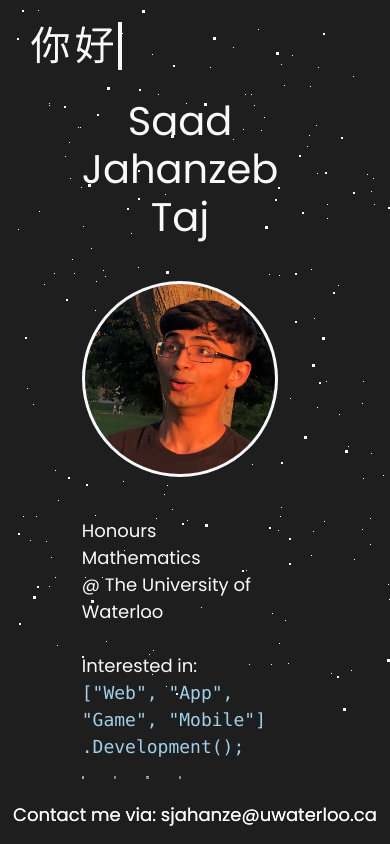
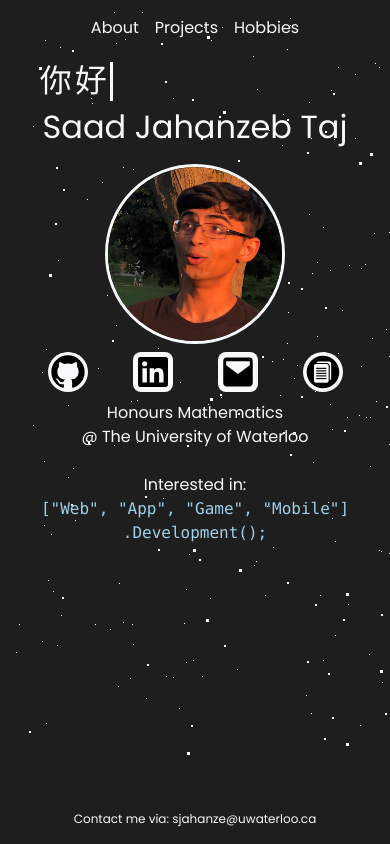
Before and after one commit to SJT00/SJT00.github.io, a Gatsby site: page / in a window 390 px wide. Built offline with nearby package versions, Linux system fonts and the light colour scheme; Gatsby itself is replaced by a stand-in of ours.

Commit message:
Better screen size accom, and code typing effect

```diff
--- a/src/components/Contact.js
+++ /dev/null
@@ -1,4 +0,0 @@
-import React from "react";
-export default function Contact(){
-return(<p id="contact">Contact me via: sjahanze@uwaterloo.ca</p>)
-}
--- a/src/components/Intro.js
+++ b/src/components/Intro.js
@@ -1,56 +1,47 @@
 import React from "react";
 import { Col, Row } from "react-bootstrap";
-import TypeWriter from "./typeWriter.js";
+import "./typewriter.scss";
 import "./intro.scss";
 export default function Intro() {
-  var iWH = 40;// Icon width and Height
+  var iWH = 40; // Icon width and Height
   return (
     <Row xs={1} id="intro">
+      <Row id="welcometxt">
+        <Col>
+          <h1 className="typewriter" id="l2r1">
+            {"Hi"}
+          </h1>
+          <h1 className="typewriter" dir="rtl" id="r2l">
+            {"سالام"}
+          </h1>
+          <h1 className="typewriter" id="l2r2">
+            {"你好"}
+          </h1>
+        </Col>
+      </Row>
+      <Row>
+        <Col style={{marginRight:"auto",marginLeft:"auto",maxWidth:"700px"}}>
           <Row>
             <Col>
-          <TypeWriter
-            text={["Hi", "سالام", "你好"]}
-          />
-        </Col>
-      </Row>
-      <Row style={{ marginTop: "5%" }}>
-        <Col />
-        <Col>
-          <Row>
-            <Col>
-              <h1 style={{ textAlign: "center", marginBottom: "40px" }}>
+              <h1
+                id="title"
+                style={{ textAlign: "center", marginBottom: "1ex" }}
+              >
                 Saad Jahanzeb Taj
               </h1>
             </Col>
           </Row>
-          <Row xs={1} sm={2}>
+          <Row sm={2}>
             <Col>
               <img
-                style={{ marginBottom: "40px" }}
+                style={{ marginBottom: "1ex" }}
                 id="headshot"
                 height="200px"
                 width="200px"
                 src="../../Headshot.jpg"
                 alt="Great Picture of Me"
               />
-            </Col>
-            <Col>
-              <p>
-                Honours Mathematics
-                <br />@ The University of Waterloo
-                <br />
-                <br />
-                Interested in:
-                <br />
-                <code>
-                  ["Web", "App", "Game", "Mobile"]
-                  <br />
-                  .Development();
-                </code>
-              </p>
-            </Col>
-          </Row>
-          <Row id="links">
+              <Row id="links" style={{ marginBottom: "1ex" }}>
                 <Col>
                   <a href="https://github.com/SJT00" target="_blank">
                     <img
@@ -110,16 +101,25 @@ export default function Intro() {
                     />
                   </a>
                 </Col>
-            <Col/>
-            <Col/>
-            <Col/>
-            <Col/>
               </Row>
             </Col>
-        <Col />
+            <Col>
+              <p id="desc">
+                Honours Mathematics
+                <br />@ The University of Waterloo
+                <br />
+                <br />
+                Interested in:
+                <br />
+                <code className="typewriter" id="code">
+                  ["Web", "App", "Game", "Mobile"]
+                  <br />
+                  .Development();
+                </code>
+              </p>
+            </Col>
           </Row>
-      <Row>
-        <Col/>
+        </Col>
       </Row>
     </Row>
   );
--- a/src/components/TypeWriter.js
+++ /dev/null
@@ -1,10 +0,0 @@
-import React from "react";
-import "./typewriter.scss";
-export default function TypeWriter(props){
-    return(
-    <>
-    <h1 className="typewriter" id="l2r1">{props.text[0]}</h1>
-    <h1 className="typewriter" dir="rtl" id="r2l">{props.text[1]}</h1>
-    <h1 className="typewriter" id="l2r2">{props.text[2]}</h1>
-    </>)
-}
--- a/src/components/header.js
+++ b/src/components/header.js
@@ -1,15 +1,16 @@
 import * as React from "react";
-import { Navbar,Nav } from "react-bootstrap";
+import { Navbar, Nav } from "react-bootstrap";
 import { Helmet } from "react-helmet";
 import "./header.scss";
 
-export default function Header(){
-  return(
+export default function Header() {
+  return (
     <header>
       <Helmet>
         <title>{"Saad Taj"}</title>
       </Helmet>
-    <Navbar id="navbar" expand="md">
+      <Navbar id="navbar">
+        <Navbar.Toggle aria-controls="basic-navbar-nav" />
         <Navbar.Collapse id="basic-navbar-nav">
           <Nav className="ml-auto">
             <Nav.Link href="/about">About</Nav.Link>
--- a/src/components/header.scss
+++ b/src/components/header.scss
@@ -1,10 +1,7 @@
-
 .navbar-light {
-    .navbar-brand {
-      color: var(--customwhite);
-      &:hover {
-        color: var(--customwhite);
-        cursor: default;
+  @media screen and (max-width: 600px) {
+    .ml-auto {
+      margin-right: auto !important;
     }
   }
   .navbar-nav .nav-link {
--- a/src/components/intro.scss
+++ b/src/components/intro.scss
@@ -1,4 +1,23 @@
-#intro{
+#intro {
+  height: 60vh;
+  align-items: center;
+  justify-content: center;
+  @media screen and (max-width: 600px) {
+    h1 {
+      font-size: 2rem;
+    }
+    #desc{
+      text-align: center;
+    }
+    #links{
+      margin-right: 10px;
+      margin-left: 10px;
+    }
+    #headshot {
+      width:180px;
+      height:180px;
+    }
+  }
   #headshot {
     display: block;
     margin: auto;
--- a/src/components/layout.js
+++ b/src/components/layout.js
@@ -3,7 +3,6 @@ import PropTypes from "prop-types";
 
 import { Container } from "react-bootstrap";
 import Background from "../components/bkgd.js";
-import Contact from "../components/contact.js";
 
 import Header from "./header";
 import "./layout.scss";
@@ -14,8 +13,7 @@ const Layout = ({ children }) => {
       <Container fluid style={{ height: "100vh" }}>
         <Header />
         <Background />
-        <main>{children}</main>
-        <Contact />
+        <main style={{ height: "90vh" }}>{children}</main>
         <footer>
           <p id="contact">Contact me via: sjahanze@uwaterloo.ca</p>
         </footer>
--- a/src/components/layout.scss
+++ b/src/components/layout.scss
@@ -20,6 +20,9 @@ html {
 body {
   font-family: "Poppins", sans-serif;
   font-size: 18px;
+  @media screen and (max-width: 600px){
+    font-size: 1rem;
+  }
   color: var(--customwhite);
   background-color: var(--customblack);
   .icon {
@@ -39,6 +42,9 @@ body {
     border-radius: 20%;
   }
   #contact {
+    @media screen and (max-width: 600px){
+      font-size: 0.75rem;
+    }
     bottom: 0;
     right: 0;
     left: 0;
--- a/src/components/typewriter.scss
+++ b/src/components/typewriter.scss
@@ -1,20 +1,23 @@
 // Adapted from Geoff Graham on CSS-Tricks : https://css-tricks.com/snippets/css/typewriter-effect/
+// *Note: Look into abstraction, fadein timing variables etc (Maybe python scripts)
 .typewriter {
   display: inline-block;
   overflow: hidden; /* Ensures the content is not revealed until the animation */
   white-space: nowrap; /* Keeps the content on a single line */
+  &:not(#code){//code ids have different styling
   margin: 0 auto; /* Gives that scrolling effect as the typing happens */
   margin-left: 1%;
-  letter-spacing: 0.1em; /* Adjust as needed */
-}
-#l2r1 {
+  letter-spacing: 0.1em;
+  }
+
+&#l2r1 {
   border-right: 0.1em solid var(--customwhite); /* The typwriter cursor */
   animation:
   typingl2r1 0.5s steps(3, end),
   blink-caret 0.75s step-end infinite,
   hideme 0s ease-in 2s forwards;
 }
-#r2l {
+&#r2l {
   margin-left: -1.2em;
   border-right: 0.1em solid var(--customwhite); /* The typwriter cursor */
   visibility: hidden;
@@ -24,33 +27,56 @@
   unhideme 1s ease-in 2s forwards,
   hideme 0s ease-in 4s forwards;
 }
-#l2r2 {
+&#l2r2 {
   margin-left: -2.2em;
   border-right: 0.1em solid var(--customwhite); /* The typwriter cursor */
   visibility: hidden;
   animation:
-  typingl2r1 0.8s steps(6, end) 4s,
+  typingl2r2 0.8s steps(6, end) 4s,
   blink-caret 0.75s step-end infinite,
   unhideme 0s ease-in 4s forwards,
   fadeout 2s ease-in 6s forwards;
 }
-
+&#code{
+  animation:
+  typingl2r3 4s steps(30, end),
+  blink-caret 0.75s step-end infinite,
+}
+}
 /* The typing effect for "Welcome" */
 @keyframes typingl2r1 {
   from {
     width: 0;
   }
   to {
-    width: 1em;
+    width: 1rem;
+  }
+}
+
+@keyframes typingl2r2 {
+  from {
+    width: 0;
+  }
+  to {
+    width: 1.45rem;
+  }
+}
+
+@keyframes typingl2r3 {
+  from {
+    width: 0;
+  }
+  to {
+    width: 20rem;
   }
 }
 
 @keyframes typingr2l {
   from {
-    width: 0em;
+    width: 0;
   }
   to {
-    width: 2.05em;
+    width: 2.05rem;
   }
 
 }
```
Lines whose indentation alone changed are shown as unchanged.
